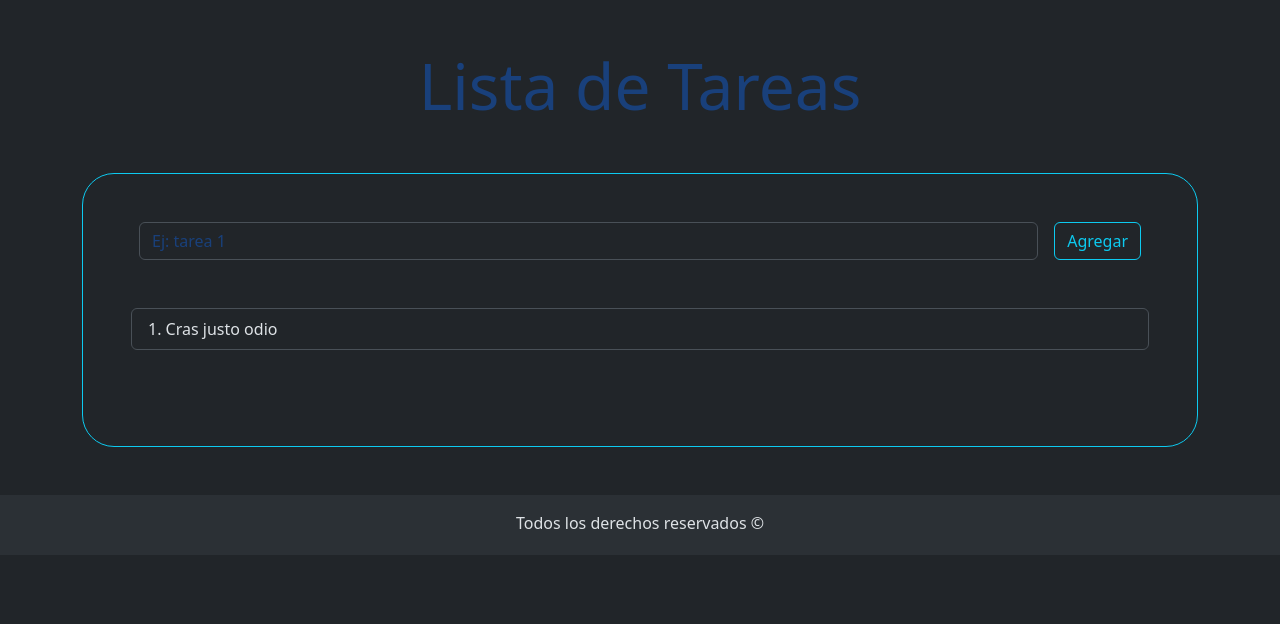
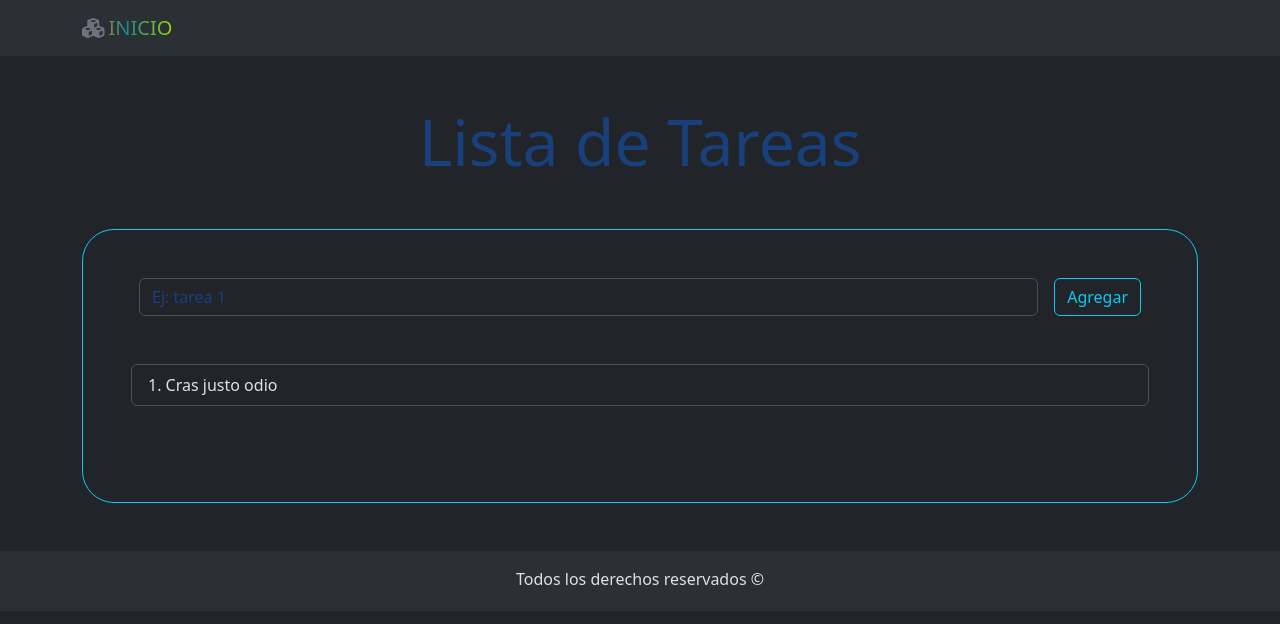
Before and after one commit to penguinEm/tp6Ejercicio5, a React (Vite) app: page / in a window 1280 px wide. Shown: the top 624 px of the page. Built offline with nearby package versions, Linux system fonts and the light colour scheme.

Commit message:
Hicimos el componente Navbar y le agregamos estilos

```diff
--- a/package.json
+++ b/package.json
@@ -10,6 +10,10 @@
     "preview": "vite preview"
   },
   "dependencies": {
+    "@fortawesome/fontawesome-free": "^6.5.1",
+    "@fortawesome/fontawesome-svg-core": "^6.5.1",
+    "@fortawesome/free-solid-svg-icons": "^6.5.1",
+    "@fortawesome/react-fontawesome": "^0.2.0",
     "bootstrap": "^5.3.2",
     "react": "^18.2.0",
     "react-bootstrap": "^2.10.0",
--- a/src/App.jsx
+++ b/src/App.jsx
@@ -1,10 +1,12 @@
 import Footer from "./components/Footer";
 import FormularioTareas from "./components/FormularioTareas";
 import { Container } from "react-bootstrap";
+import Navbar from "./components/Navbar";
 
 function App() {
   return (
     <>
+      <Navbar></Navbar>
       <Container className="my-5">
         <h1 className="text-center display-3 color-titulo my-5">
           Lista de Tareas
--- /dev/null
+++ b/src/components/Navbar.jsx
@@ -0,0 +1,20 @@
+import { faCubes } from "@fortawesome/free-solid-svg-icons";
+import { FontAwesomeIcon } from "@fortawesome/react-fontawesome";
+import { Container } from "react-bootstrap";
+
+const Navbar = () => {
+  return (
+    <header>
+      <nav className="navbar bg-body-tertiary">
+        <Container>
+          <a className="navbar-brand gradiente" href="#">
+            <FontAwesomeIcon icon={faCubes} className="text-secondary me-1"/>
+            INICIO
+          </a>
+        </Container>
+      </nav>
+    </header>
+  );
+};
+
+export default Navbar;
--- a/src/main.jsx
+++ b/src/main.jsx
@@ -2,6 +2,7 @@ import React from "react";
 import ReactDOM from "react-dom/client";
 import App from "./App.jsx";
 import "bootstrap/dist/css/bootstrap.min.css";
+import "@fortawesome/fontawesome-free/css/all.css";
 import "./style.css";
 
 
--- a/src/style.css
+++ b/src/style.css
@@ -3,5 +3,17 @@
 }
 
 .color-titulo::placeholder {
-    color: #0d6dfd63;
+  color: #0d6dfd63;
 }
+
+.gradiente {
+  background-image: linear-gradient(to right, #ff8800, #00fff26e, #b7ff00c8);
+  -webkit-background-clip: text;
+  color: transparent;
+  background-clip: text;
+}
+
+.gradiente:hover {
+    color: grey;
+    transition: 1s;
+}
```
Also changed, not shown: src/assets/favicon.png (added), 1 other file (tests, documents, lock files or other folders).
